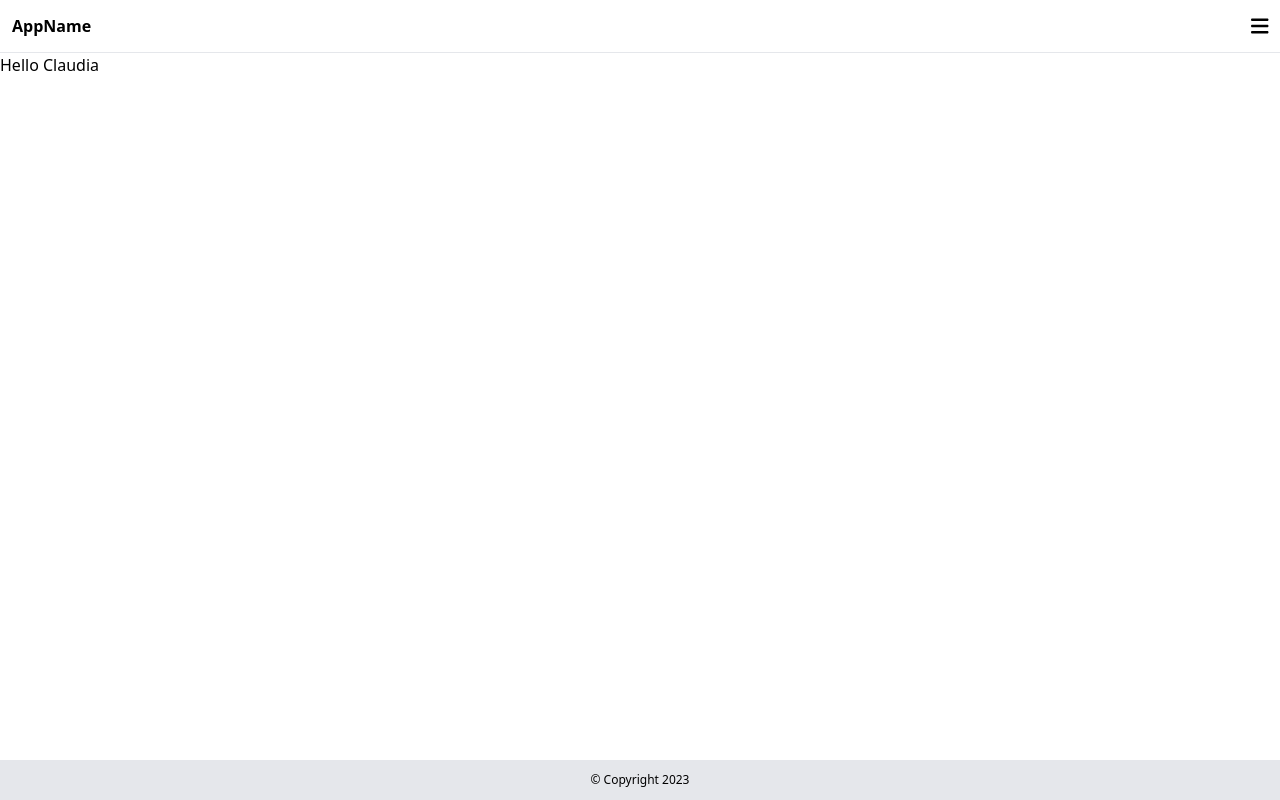
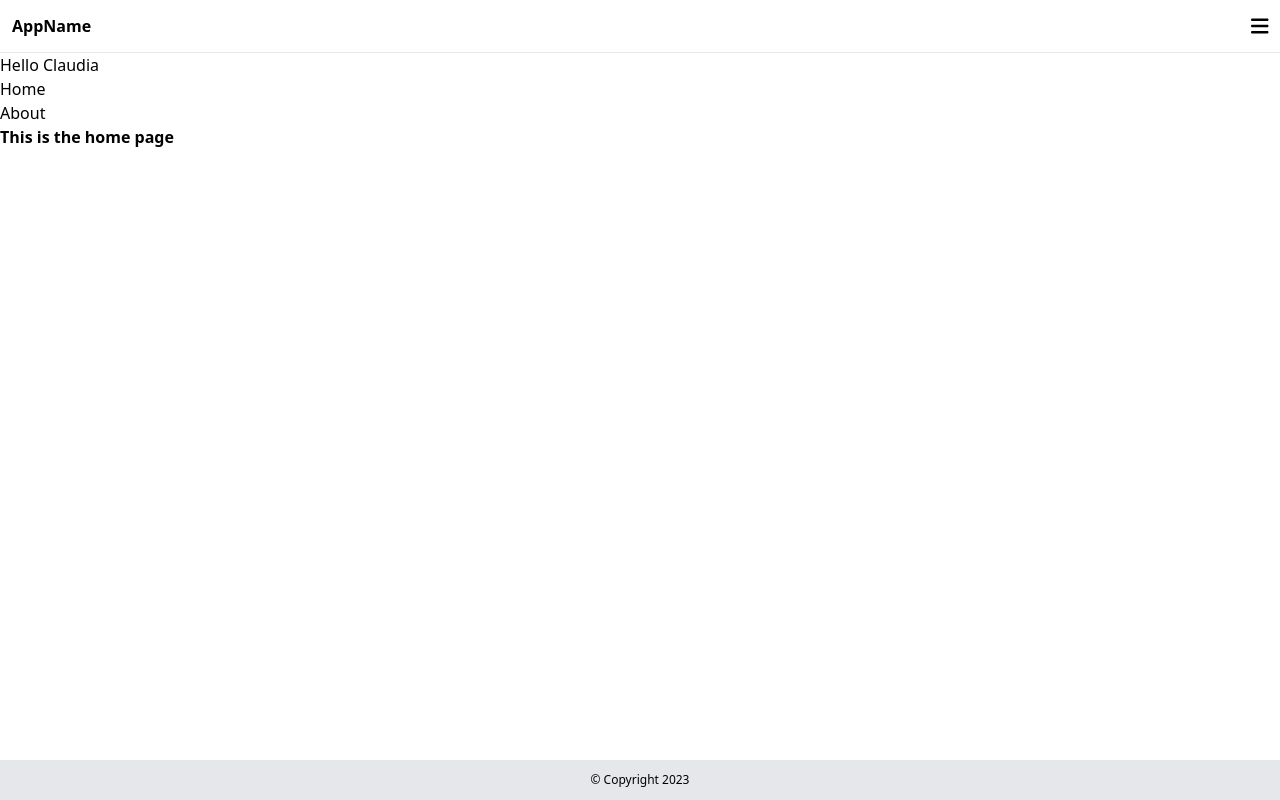
Before and after one commit to claudiajstevens/learning-react, a React (Create React App) app: page / in a window 1280 px wide. Built offline with nearby package versions, Linux system fonts and the light colour scheme.

Commit message:
Added routes to home and about us on the main page

```diff
--- a/package.json
+++ b/package.json
@@ -17,6 +17,7 @@
     "postcss-preset-env": "^8.3.2",
     "react": "^18.2.0",
     "react-dom": "^18.2.0",
+    "react-router-dom": "^6.10.0",
     "react-scripts": "5.0.1",
     "react-spring": "^9.7.1",
     "tailwindcss": "^3.3.1",
--- a/src/App.js
+++ b/src/App.js
@@ -3,6 +3,16 @@ import HelloWorld from './Components/HelloWord';
 import CounterExample from './Components/CounterExample';
 import Header from './Components/Header';
 import Footer from './Components/Footer';
+import {
+  BrowserRouter as Router,
+  Routes,
+  Route,
+  Link
+} from "react-router-dom";
+
+import Home from './Views/Home';
+import About from './Views/About';
+
 
 function App() {
   return (
@@ -10,6 +20,23 @@ function App() {
       <Header />
       <HelloWorld name="Claudia" />
       {/* <CounterExample /> */}
+
+      {/* All links must be within a Router element */}
+      <Router>
+        <ul>
+          <li>
+            <Link to="/" className="text-blue-500">Home</Link>
+          </li>
+          <li>
+            <Link to="/about" className="text-blue-500">About</Link>
+          </li>
+        </ul>
+
+        <Routes>
+          <Route exact path="/" element={<Home />}></Route>
+          <Route exact path="/about" element={<About />}></Route>
+        </Routes>
+      </Router>
       <Footer />
 
     </div>
--- a/src/Components/Nav.js
+++ b/src/Components/Nav.js
@@ -6,7 +6,7 @@ import { useTransition, animated} from 'react-spring' //'@react-spring/web'
 function Nav(){
     //this is creating a variable called showMenu, which is going to be
     //the state to check whether we should show the menu
-    //
+    //2e
     //then we are declaring that we are going to use a function that will
     //change the value of this variable
     //
@@ -16,12 +16,19 @@ function Nav(){
     const [showMenu, setShowMenu] = useState(false)
 
     //adding transistion for when you open the menu
-    const transistions = useTransition(showMenu, {
+    const maskTransistions = useTransition(showMenu, {
         // key: showMenu,
         from: { position: 'absolute', opacity: 0 },
         enter: { opacity: 1 },
         leave: { opacity: 0},
-        exitBeforeEnter: true,
+    })
+
+    const menuTransistions = useTransition(showMenu, {
+        // key: showMenu,
+        from: { opacity: 0, transform: 'translateX(-100%)' },
+        enter: { opacity: 1, transform: 'translateX(0%)' },
+        leave: { opacity: 0, transform: 'translateX(-100%)'},
+        // exitBeforeEnter: true,
     })
 
     // className="fixed bg-white top-0 left-0 w-4/5 h-full z-50 shadow"
@@ -66,7 +73,7 @@ function Nav(){
             </span>
 
             {
-                transistions(( props, item, key ) =>
+                maskTransistions(( props, item, key ) =>
                     item &&
                     <animated.div
                         key={key}
@@ -79,14 +86,19 @@ function Nav(){
             }
 
             {
-                transistions(( props, item, key ) =>
+                menuTransistions(( props, item, key ) =>
                     item &&
                     <animated.div
                         key={key}
                         style={props}
-                        className="fixed bg-white top-0 left-0 w-4/5 h-full z-50 shadow"
+                        className="fixed bg-white top-0 left-0 w-4/5 h-full z-50 shadow p-3"
                     >
-                        This is the menu
+                        <span className='font-bold'>
+                            The menu
+                        </span>
+                        <ul>
+                            <li>Home</li>
+                        </ul>
                     </animated.div>
                 )
             }
--- /dev/null
+++ b/src/Views/About.js
@@ -0,0 +1,11 @@
+import React from 'react'
+
+function About(){
+    return(
+        <about>
+            <h1 className="font-bold text=2xl">About us</h1>
+        </about>
+    )
+}
+
+export default About
--- /dev/null
+++ b/src/Views/Home.js
@@ -0,0 +1,11 @@
+import React from 'react'
+
+function Home(){
+    return(
+        <home>
+            <h1 className="font-bold text=2xl">This is the home page</h1>
+        </home>
+    )
+}
+
+export default Home
```
Also changed, not shown: 1 other file (tests, documents, lock files or other folders).
